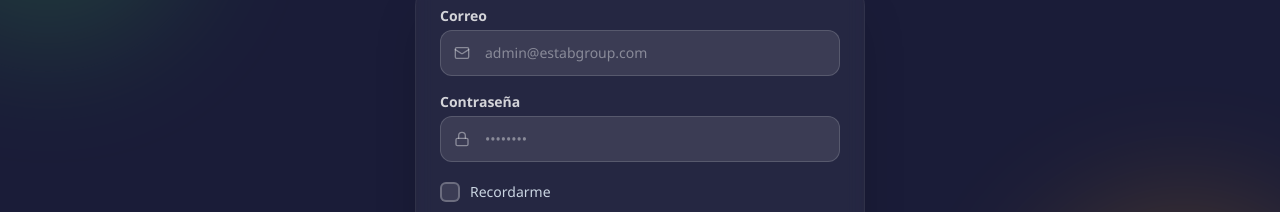
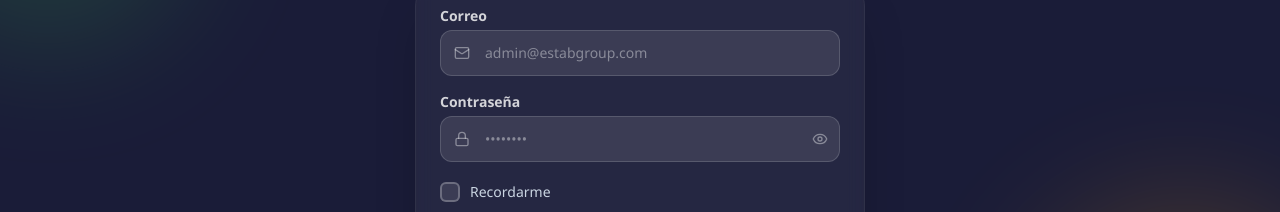
Before and after one commit to Esme0123/ESTAB, a React (Vite) app in the folder frontend/: page /login in a window 1280 px wide. Shown: the part 279-491 px from the top of the page. Built offline with nearby package versions, Linux system fonts and the light colour scheme; no server answers.

Commit message:
fix(api): apuntar peticiones a /api y agregar toggle de contrasena en Login
- API_BASE_URL usa VITE_API_URL o '/api' (https://estab.com.bo/api en prod)
- Ignora un VITE_API_URL localhost heredado cuando corre en produccion
- Nuevo boton ojito (Eye/EyeOff) en el campo de contrasena con type=button

```diff
--- a/frontend/src/components/Login.jsx
+++ b/frontend/src/components/Login.jsx
@@ -1,6 +1,16 @@
 import { useState } from "react"
 import { Navigate, Link, useNavigate } from "react-router-dom"
-import { Lock, Mail, LogIn, ArrowLeft, MessageCircle, Loader2, Check } from "lucide-react"
+import {
+  Lock,
+  Mail,
+  LogIn,
+  ArrowLeft,
+  MessageCircle,
+  Loader2,
+  Check,
+  Eye,
+  EyeOff,
+} from "lucide-react"
 import {
   isAuthenticated,
   setSession,
@@ -19,6 +29,7 @@ function Login() {
   const [remember, setRemember] = useState(!!remembered)
   const [error, setError] = useState("")
   const [loading, setLoading] = useState(false)
+  const [showPassword, setShowPassword] = useState(false)
 
   if (isAuthenticated()) {
     return <Navigate to="/catalogo" replace />
@@ -57,7 +68,7 @@ function Login() {
   }
 
   const inputClass =
-    "w-full rounded-xl border border-white/15 bg-white/10 py-3 pl-11 pr-4 text-sm text-white placeholder:text-white/40 outline-none transition focus:border-brand-green focus:bg-white/15 focus:ring-2 focus:ring-brand-green/30"
+    "w-full rounded-xl border border-white/15 bg-white/10 py-3 pl-11 text-sm text-white placeholder:text-white/40 outline-none transition focus:border-brand-green focus:bg-white/15 focus:ring-2 focus:ring-brand-green/30"
 
   return (
     <div className="relative flex min-h-screen flex-col items-center justify-center overflow-hidden bg-navy px-4">
@@ -102,7 +113,7 @@ function Login() {
               onChange={(e) => setEmail(e.target.value)}
               placeholder="admin@estabgroup.com"
               autoComplete="username"
-              className={inputClass}
+              className={`${inputClass} pr-4`}
             />
           </div>
 
@@ -110,13 +121,21 @@ function Login() {
           <div className="relative">
             <Lock className="pointer-events-none absolute left-3.5 top-1/2 h-4 w-4 -translate-y-1/2 text-white/40" />
             <input
-              type="password"
+              type={showPassword ? "text" : "password"}
               value={password}
               onChange={(e) => setPassword(e.target.value)}
               placeholder="••••••••"
               autoComplete="current-password"
-              className={inputClass}
+              className={`${inputClass} pr-11`}
             />
+            <button
+              type="button"
+              onClick={() => setShowPassword(!showPassword)}
+              aria-label={showPassword ? "Ocultar contraseña" : "Mostrar contraseña"}
+              className="absolute right-3 top-1/2 -translate-y-1/2 text-white/40 transition hover:text-white/80"
+            >
+              {showPassword ? <EyeOff className="h-4 w-4" /> : <Eye className="h-4 w-4" />}
+            </button>
           </div>
 
           <label className="mt-5 flex w-fit cursor-pointer select-none items-center">
--- a/frontend/src/services/api.js
+++ b/frontend/src/services/api.js
@@ -6,14 +6,11 @@ const isLocalHost =
 
 const envUrl = import.meta.env.VITE_API_URL || ""
 const envPointsToLocal = /(^|:\/\/)(localhost|127\.0\.0\.1)([:/]|$)/.test(envUrl)
-
 const canUseEnvUrl = !!envUrl && (!envPointsToLocal || isLocalHost)
 
-export const API_BASE_URL = canUseEnvUrl
-  ? envUrl
-  : isLocalHost
-    ? "http://localhost/backend/api"
-    : "https://estab.com.bo/backend/api"
+// La carpeta 'api' vive en la raíz del servidor, por lo que '/api' resuelve a
+// https://estab.com.bo/api en producción y a localhost/api en desarrollo.
+export const API_BASE_URL = canUseEnvUrl ? envUrl : "/api"
 
 export const BASE_URL = API_BASE_URL
 
```
